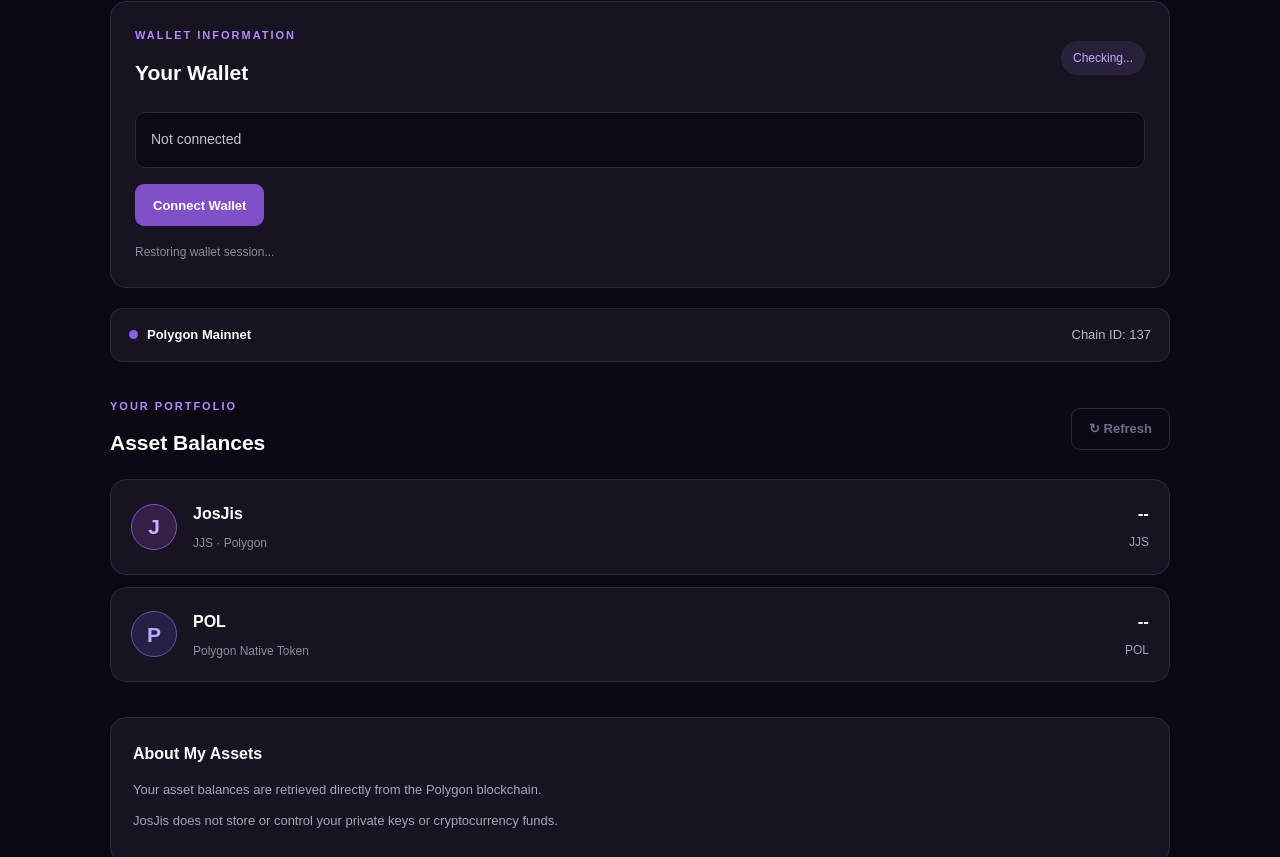
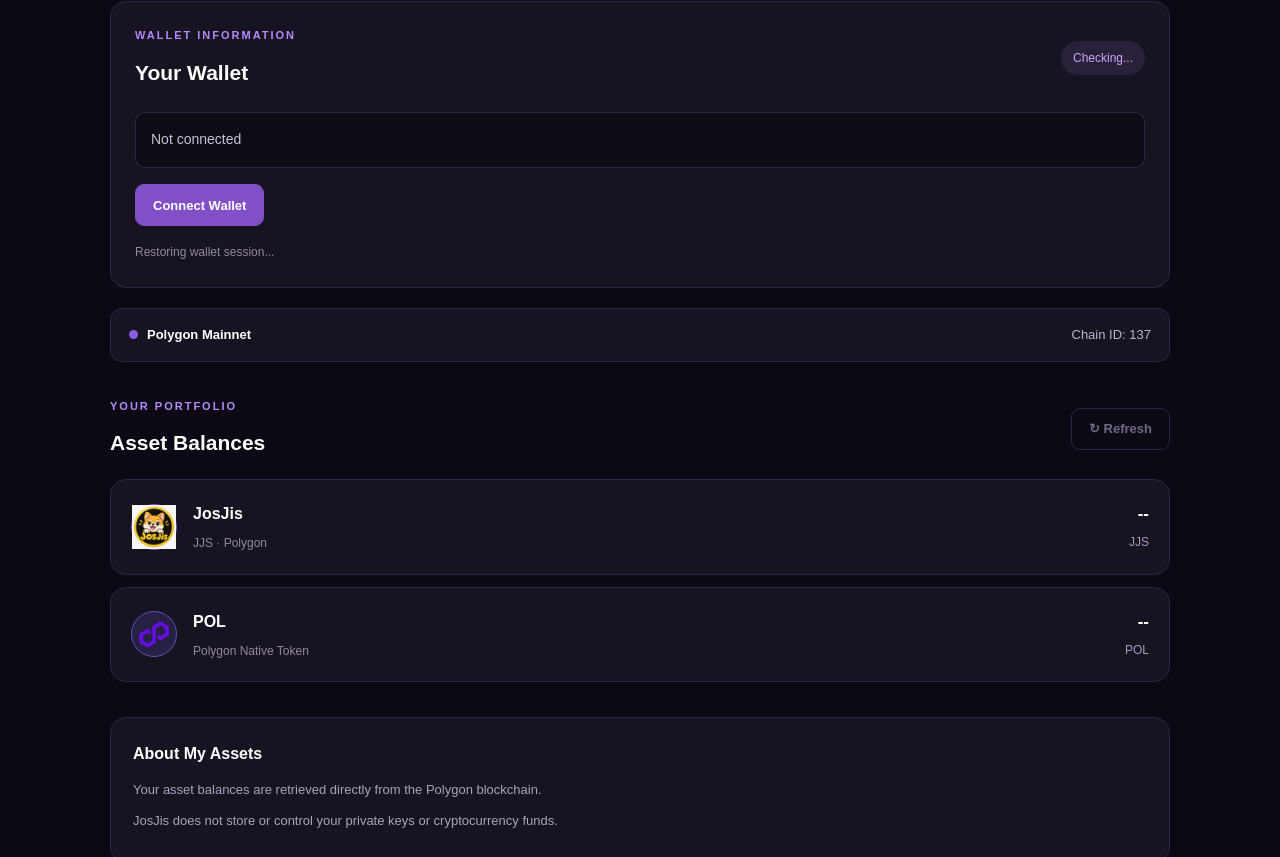
Before and after one commit to josjis-dev/JosJis, a plain HTML site: page member/my-assets/index.html in a window 1280 px wide. Shown: the part 345-1202 px from the top of the page. Drawn offline with nearby package versions, Linux system fonts and the light colour scheme.

Commit message:
Add logo images for asset cards
Replaced placeholder letters with logo images for assets.

```diff
--- a/member/my-assets/index.html
+++ b/member/my-assets/index.html
@@ -155,7 +155,10 @@
             <article class="asset-card">
 
                 <div class="asset-icon jjs-icon">
-                    J
+                    <img
+                        src="../../assets/images/josjis-logo.jpg"
+                        alt="JosJis JJS Logo"
+                    >
                 </div>
 
                 <div class="asset-info">
@@ -182,7 +185,10 @@
             <article class="asset-card">
 
                 <div class="asset-icon pol-icon">
-                    P
+                    <img
+                        src="../../assets/images/pol-logo.png"
+                        alt="Polygon POL Logo"
+                    >
                 </div>
 
                 <div class="asset-info">
```
